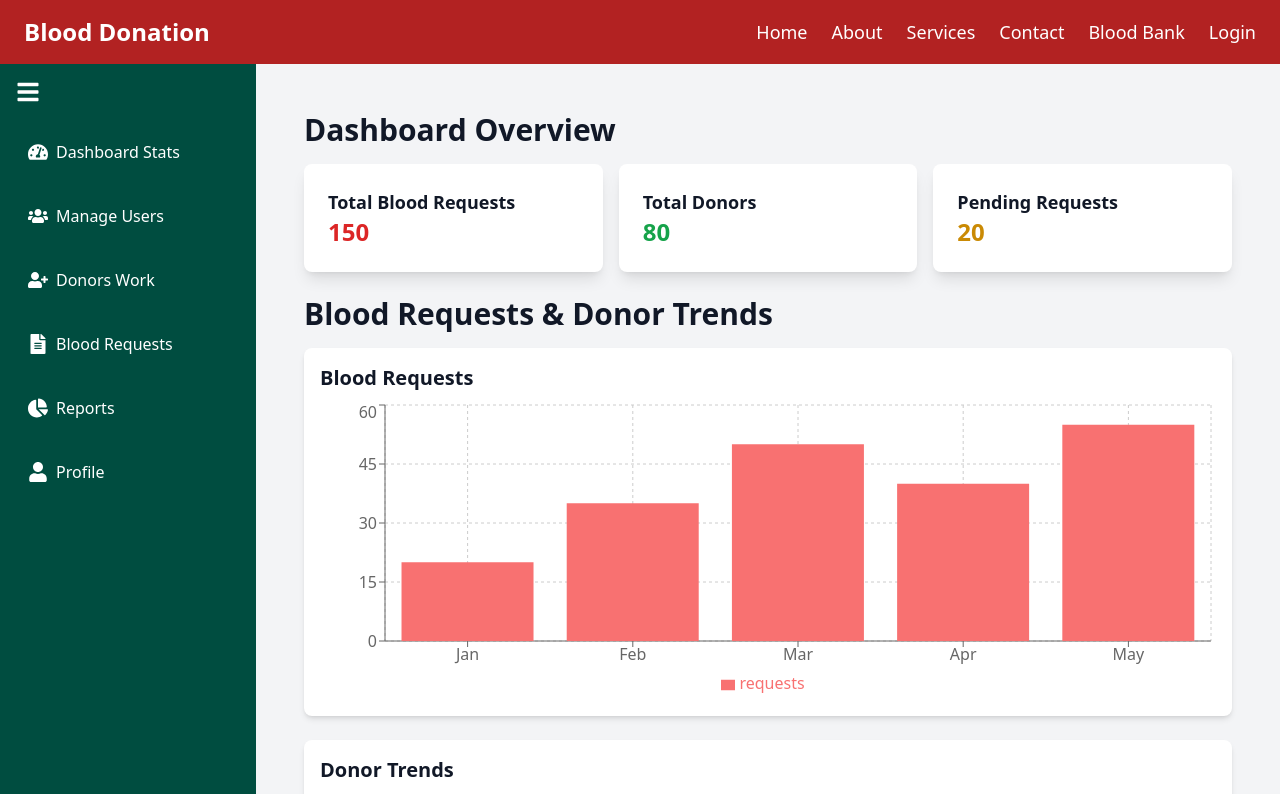
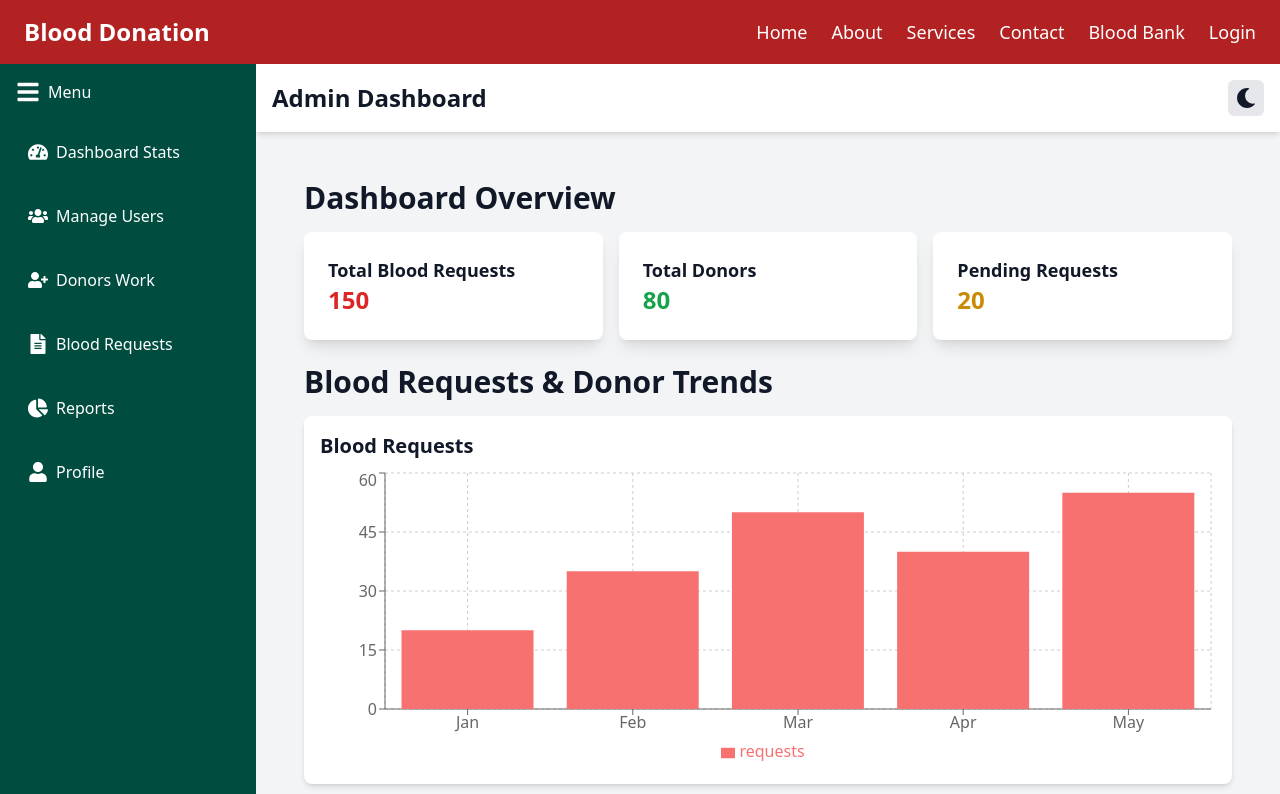
Before and after one commit to mupashirbare/Blood-donation-management, a React (Vite) app in the folder frontend/: page /admin in a window 1280 px wide. Shown: the top 794 px of the page. Built offline with nearby package versions, Linux system fonts and the light colour scheme.

Commit message:
i was apdated the sidebar.

```diff
--- a/frontend/src/layout/AdminDashboard.jsx
+++ b/frontend/src/layout/AdminDashboard.jsx
@@ -3,63 +3,118 @@ import { Link, Outlet } from "react-router-dom";
 import {
   FaUsers, FaUserPlus, FaFileAlt, FaChartPie, FaUser,
   FaSignOutAlt, FaBars, FaMoon, FaSun, FaTachometerAlt,
+  FaPalette,
 } from "react-icons/fa";
 
 const AdminDashboard = () => {
-  const [isSidebarOpen, setIsSidebarOpen] = useState(true);
-  const [darkMode, setDarkMode] = useState(false);
+  const [isSidebarOpen, setIsSidebarOpen] = useState(window.innerWidth > 768);
+  const [theme, setTheme] = useState("light");
+
+  const toggleSidebar = () => setIsSidebarOpen(!isSidebarOpen);
+  const toggleTheme = () => {
+    setTheme((prevTheme) =>
+      prevTheme === "light" ? "dark" : prevTheme === "dark" ? "custom" : "light"
+    );
+  };
 
   return (
-    <div className={`flex ${darkMode ? "bg-gray-900 text-white" : "bg-gray-100 text-gray-900"} min-h-screen`}>
+    <div
+      className={`flex min-h-screen transition-all duration-300 ${
+        theme === "dark"
+          ? "bg-gray-900 text-white"
+          : theme === "custom"
+          ? "bg-[#E0F7FA] text-[#004D40]"
+          : "bg-gray-100 text-gray-900"
+      }`}
+    >
       {/* Sidebar */}
-      <aside className={`h-screen ${isSidebarOpen ? "w-64" : "w-20"} bg-[#004D40] text-white transition-all duration-300 p-4 flex flex-col`}>
-        <button onClick={() => setIsSidebarOpen(!isSidebarOpen)} className="mb-6 text-white">
+      <aside
+        className={`fixed md:relative h-screen ${
+          isSidebarOpen ? "w-64" : "w-20"
+        } bg-[#004D40] text-white transition-all duration-300 p-4 flex flex-col`}
+      >
+        <button onClick={toggleSidebar} className="mb-6 text-white flex items-center">
           <FaBars size={24} />
+          {isSidebarOpen && <span className="ml-2">Menu</span>}
         </button>
 
         <nav className="flex-1">
           <ul className="space-y-4">
             <li>
-              <Link to="/admin/dashboard-stats" className="flex items-center gap-2 p-3 rounded-md transition hover:bg-[#00796B]">
+              <Link
+                to="/admin/dashboard-stats"
+                className="flex items-center gap-2 p-3 rounded-md transition hover:bg-[#00796B]"
+              >
                 <FaTachometerAlt size={20} /> {isSidebarOpen && "Dashboard Stats"}
               </Link>
             </li>
             <li>
-              <Link to="/admin/users" className="flex items-center gap-2 p-3 rounded-md transition hover:bg-[#00796B]">
+              <Link
+                to="/admin/users"
+                className="flex items-center gap-2 p-3 rounded-md transition hover:bg-[#00796B]"
+              >
                 <FaUsers size={20} /> {isSidebarOpen && "Manage Users"}
               </Link>
             </li>
             <li>
-              <Link to="/admin/donors" className="flex items-center gap-2 p-3 rounded-md transition hover:bg-[#00796B]">
+              <Link
+                to="/admin/donors"
+                className="flex items-center gap-2 p-3 rounded-md transition hover:bg-[#00796B]"
+              >
                 <FaUserPlus size={20} /> {isSidebarOpen && "Donors Work"}
               </Link>
             </li>
             <li>
-              <Link to="/admin/blood-requests" className="flex items-center gap-2 p-3 rounded-md transition hover:bg-[#00796B]">
+              <Link
+                to="/admin/blood-requests"
+                className="flex items-center gap-2 p-3 rounded-md transition hover:bg-[#00796B]"
+              >
                 <FaFileAlt size={20} /> {isSidebarOpen && "Blood Requests"}
               </Link>
             </li>
             <li>
-              <Link to="/admin/reports" className="flex items-center gap-2 p-3 rounded-md transition hover:bg-[#00796B]">
+              <Link
+                to="/admin/reports"
+                className="flex items-center gap-2 p-3 rounded-md transition hover:bg-[#00796B]"
+              >
                 <FaChartPie size={20} /> {isSidebarOpen && "Reports"}
               </Link>
             </li>
             <li>
-              <Link to="/admin/profile" className="flex items-center gap-2 p-3 rounded-md transition hover:bg-[#00796B]">
+              <Link
+                to="/admin/profile"
+                className="flex items-center gap-2 p-3 rounded-md transition hover:bg-[#00796B]"
+              >
                 <FaUser size={20} /> {isSidebarOpen && "Profile"}
               </Link>
             </li>
           </ul>
         </nav>
 
-        <Link to="/logout" className="flex items-center gap-2 p-3 rounded-md transition hover:bg-[#00796B]">
+        <Link
+          to="/logout"
+          className="flex items-center gap-2 p-3 rounded-md transition hover:bg-[#00796B]"
+        >
           <FaSignOutAlt size={20} /> {isSidebarOpen && "Logout"}
         </Link>
       </aside>
 
-      {/* Dynamic Content Inside Dashboard */}
-      <main className="flex-1 p-6">
-        <Outlet />
+      {/* Main Content */}
+      <main className="flex-1 min-h-screen flex flex-col">
+        {/* Header */}
+        <header className="flex justify-between items-center p-4 bg-white shadow-md">
+          <h1 className="text-2xl font-semibold">Admin Dashboard</h1>
+          <div className="flex items-center space-x-4">
+            <button onClick={toggleTheme} className="p-2 rounded-md transition bg-gray-200 hover:bg-gray-300">
+              {theme === "light" ? <FaMoon size={20} /> : theme === "dark" ? <FaPalette size={20} /> : <FaSun size={20} />}
+            </button>
+          </div>
+        </header>
+
+        {/* Page Content */}
+        <div className="flex-1 p-6 overflow-auto">
+          <Outlet />
+        </div>
       </main>
     </div>
   );
```
